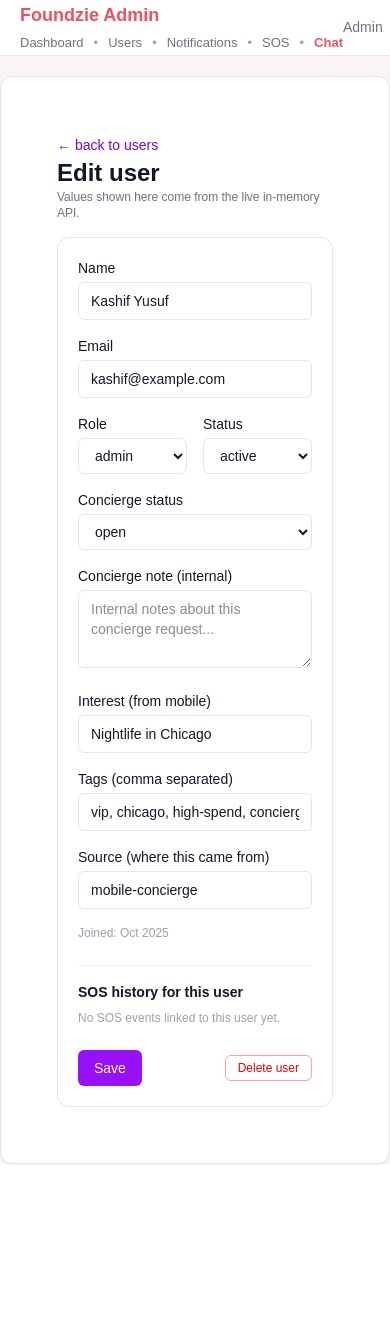
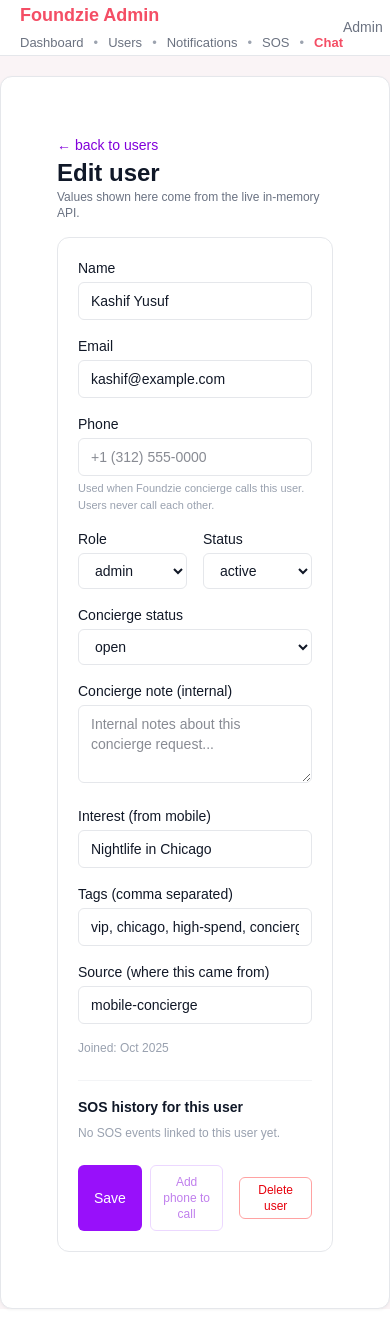
Before and after one commit to Foundzie/foundzie-v2, a Next.js app: page /admin/users/1 in a window 390 px wide. Shown: the top 1329 px of the page. Before the commit the page ends 1184 px from the top, so only its background shows below. Built offline with nearby package versions, Linux system fonts and the light colour scheme.

Commit message:
Milestone J complete: Add phone field + Call User flow

```diff
--- a/src/app/admin/users/[id]/EditUserClient.tsx
+++ b/src/app/admin/users/[id]/EditUserClient.tsx
@@ -1,4 +1,3 @@
-// src/app/admin/users/[id]/EditUserClient.tsx
 "use client";
 
 import { useEffect, useState } from "react";
@@ -24,6 +23,7 @@ type AdminUser = {
   conciergeNote?: string;
 
   roomId?: string;
+  phone?: string | null;
 };
 
 type SosStatus = "new" | "in-progress" | "resolved";
@@ -63,6 +63,10 @@ export default function EditUserClient({ id }: { id: string }) {
   const [sosItems, setSosItems] = useState<SosEvent[]>([]);
   const [sosLoading, setSosLoading] = useState(true);
   const [sosError, setSosError] = useState<string | null>(null);
+
+  // call button state
+  const [calling, setCalling] = useState(false);
+  const [callMsg, setCallMsg] = useState<string | null>(null);
 
   // helper: update any field
   function updateField<K extends keyof AdminUser>(key: K, value: AdminUser[K]) {
@@ -109,7 +113,12 @@ export default function EditUserClient({ id }: { id: string }) {
         const data = await res.json().catch(() => ({} as any));
 
         if (res.ok && data.ok && data.item) {
-          setUser(data.item as AdminUser);
+          const item = data.item as AdminUser;
+          // make sure tags is always an array
+          if (!Array.isArray(item.tags)) {
+            item.tags = [];
+          }
+          setUser(item);
           // Once user is loaded, fetch SOS events linked to this user
           await loadSosForUser(cleanId);
         } else {
@@ -144,7 +153,9 @@ export default function EditUserClient({ id }: { id: string }) {
       const data = await res.json().catch(() => ({} as any));
 
       if (res.ok && data.ok && data.item) {
-        setUser(data.item as AdminUser);
+        const item = data.item as AdminUser;
+        if (!Array.isArray(item.tags)) item.tags = [];
+        setUser(item);
         setSavedMsg("Saved!");
       } else {
         setError(data?.message ?? "Save failed");
@@ -178,6 +189,49 @@ export default function EditUserClient({ id }: { id: string }) {
     } catch {
       setError("Delete failed");
       setSaving(false);
+    }
+  }
+
+  async function handleCallUser() {
+    if (!user?.phone || user.phone.trim() === "") {
+      setCallMsg("Add a phone number first, then try calling.");
+      return;
+    }
+
+    try {
+      setCalling(true);
+      setCallMsg(null);
+
+      const note =
+        window.prompt("Add a brief note for this call (optional):") ?? "";
+
+      const res = await fetch("/api/calls/outbound", {
+        method: "POST",
+        headers: { "Content-Type": "application/json" },
+        body: JSON.stringify({
+          phone: user.phone.trim(),
+          userId: user.id,
+          note: note.trim() || undefined,
+        }),
+      });
+
+      const data = await res.json().catch(() => ({} as any));
+
+      if (!res.ok || !data.ok) {
+        setCallMsg(data?.message ?? "Call request failed");
+        return;
+      }
+
+      const callId = data.callId ?? data.callID ?? data.id;
+      setCallMsg(
+        callId
+          ? `Call request logged (id: ${String(callId)}).`
+          : "Call request logged."
+      );
+    } catch {
+      setCallMsg("Call request failed");
+    } finally {
+      setCalling(false);
     }
   }
 
@@ -223,6 +277,7 @@ export default function EditUserClient({ id }: { id: string }) {
 
       {error && <p className="text-sm text-red-600">{error}</p>}
       {savedMsg && <p className="text-sm text-green-600">{savedMsg}</p>}
+      {callMsg && <p className="text-xs text-blue-600">{callMsg}</p>}
 
       <div className="space-y-4 bg-white rounded-xl border border-gray-200 p-5">
         {/* basic info */}
@@ -244,6 +299,26 @@ export default function EditUserClient({ id }: { id: string }) {
             value={user.email}
             onChange={(e) => updateField("email", e.target.value)}
           />
+        </div>
+
+        <div>
+          <label className="block text-sm font-medium mb-1">Phone</label>
+          <input
+            type="tel"
+            className="w-full rounded-md border border-gray-200 px-3 py-2 text-sm"
+            value={user.phone ?? ""}
+            onChange={(e) =>
+              updateField(
+                "phone",
+                e.target.value.trim() === "" ? null : e.target.value
+              )
+            }
+            placeholder="+1 (312) 555-0000"
+          />
+          <p className="text-[11px] text-gray-400 mt-1">
+            Used when Foundzie concierge calls this user.{" "}
+            <span className="font-medium">Users never call each other.</span>
+          </p>
         </div>
 
         <div className="flex gap-4">
@@ -293,9 +368,7 @@ export default function EditUserClient({ id }: { id: string }) {
               onChange={(e) =>
                 updateField(
                   "conciergeStatus",
-                  (e.target.value || undefined) as
-                    | ConciergeStatus
-                    | undefined
+                  (e.target.value || undefined) as ConciergeStatus | undefined
                 )
               }
               className="w-full rounded-md border border-gray-200 px-3 py-2 text-sm bg-white"
@@ -452,6 +525,7 @@ export default function EditUserClient({ id }: { id: string }) {
         </div>
 
         <div className="flex items-center justify-between gap-4 pt-2">
+          <div className="flex gap-2">
             <button
               type="button"
               onClick={handleSave}
@@ -460,6 +534,20 @@ export default function EditUserClient({ id }: { id: string }) {
             >
               {saving ? "Saving..." : "Save"}
             </button>
+
+            <button
+              type="button"
+              onClick={handleCallUser}
+              disabled={calling || !user.phone}
+              className="inline-flex items-center justify-center rounded-md border border-purple-300 px-3 py-2 text-xs font-medium text-purple-700 disabled:opacity-50"
+            >
+              {calling
+                ? "Calling..."
+                : user.phone
+                ? `Call ${user.phone}`
+                : "Add phone to call"}
+            </button>
+          </div>
 
           <button
             type="button"
--- a/src/app/admin/users/new/page.tsx
+++ b/src/app/admin/users/new/page.tsx
@@ -1,4 +1,3 @@
-// src/app/admin/users/new/page.tsx
 "use client";
 
 import Link from "next/link";
@@ -7,11 +6,12 @@ import { useState } from "react";
 export default function AdminNewUserPage() {
   const [name, setName] = useState("");
   const [email, setEmail] = useState("");
+  const [phone, setPhone] = useState("");
   const [role, setRole] = useState<"admin" | "editor" | "viewer">("viewer");
   const [status, setStatus] = useState<"active" | "invited" | "disabled">(
     "active"
   );
-  const [tags, setTags] = useState(""); // NEW
+  const [tags, setTags] = useState("");
   const [saved, setSaved] = useState(false);
   const [saving, setSaving] = useState(false);
 
@@ -26,24 +26,33 @@ export default function AdminNewUserPage() {
         .map((t) => t.trim())
         .filter(Boolean);
 
+      const body: any = {
+        name,
+        email,
+        role,
+        status,
+      };
+
+      if (parsedTags.length) {
+        body.tags = parsedTags;
+      }
+      if (phone.trim()) {
+        body.phone = phone.trim();
+      }
+
       await fetch("/api/users", {
         method: "POST",
         headers: { "Content-Type": "application/json" },
-        body: JSON.stringify({
-          name,
-          email,
-          role,
-          status,
-          ...(parsedTags.length ? { tags: parsedTags } : {}),
-        }),
+        body: JSON.stringify(body),
       });
 
       setSaved(true);
       setName("");
       setEmail("");
+      setPhone("");
       setRole("viewer");
       setStatus("active");
-      setTags(""); // reset
+      setTags("");
     } catch (err) {
       console.error("Failed to create user", err);
     } finally {
@@ -87,6 +96,20 @@ export default function AdminNewUserPage() {
           />
         </div>
 
+        <div>
+          <label className="block text-xs text-gray-500 mb-1">Phone</label>
+          <input
+            type="tel"
+            className="w-full border border-gray-200 rounded-md px-3 py-2 text-sm"
+            value={phone}
+            onChange={(e) => setPhone(e.target.value)}
+            placeholder="+1 (312) 555-0000"
+          />
+          <p className="text-[11px] text-gray-400 mt-1">
+            Optional. Used for concierge calls only.
+          </p>
+        </div>
+
         <div className="grid grid-cols-2 gap-4">
           <div>
             <label className="block text-xs text-gray-500 mb-1">Role</label>
@@ -115,7 +138,6 @@ export default function AdminNewUserPage() {
           </div>
         </div>
 
-        {/* NEW: tags field */}
         <div>
           <label className="block text-xs text-gray-500 mb-1">
             Tags (comma separated)
--- a/src/app/admin/users/page.tsx
+++ b/src/app/admin/users/page.tsx
@@ -1,4 +1,3 @@
-// src/app/admin/users/page.tsx
 "use client";
 
 import { useEffect, useState } from "react";
@@ -18,6 +17,7 @@ type AdminUser = {
   tags?: string[];
   conciergeStatus?: ConciergeStatus;
   conciergeNote?: string;
+  phone?: string | null;
 };
 
 type FilterTab = "all" | "collected" | "concierge";
@@ -143,7 +143,7 @@ export default function AdminUsersPage() {
         )}
 
         {shown.map((u) => {
-          const parsedPhone = parsePhoneFromInterest(u.interest);
+          const parsedPhone = u.phone ?? parsePhoneFromInterest(u.interest);
 
           return (
             <div
@@ -155,15 +155,15 @@ export default function AdminUsersPage() {
                 <p className="text-xs text-gray-400">{u.email}</p>
                 <p className="text-[11px] text-gray-400">Joined: {u.joined}</p>
 
+                {parsedPhone && (
+                  <p className="text-[11px] text-emerald-600 mt-0.5">
+                    Phone: {parsedPhone}
+                  </p>
+                )}
+
                 {u.interest && (
                   <p className="text-[11px] text-pink-500 mt-1">
                     interest: {u.interest}
-                  </p>
-                )}
-
-                {parsedPhone && (
-                  <p className="text-[11px] text-emerald-600">
-                    Phone (parsed): {parsedPhone}
                   </p>
                 )}
 
```
Lines whose indentation alone changed are shown as unchanged.
